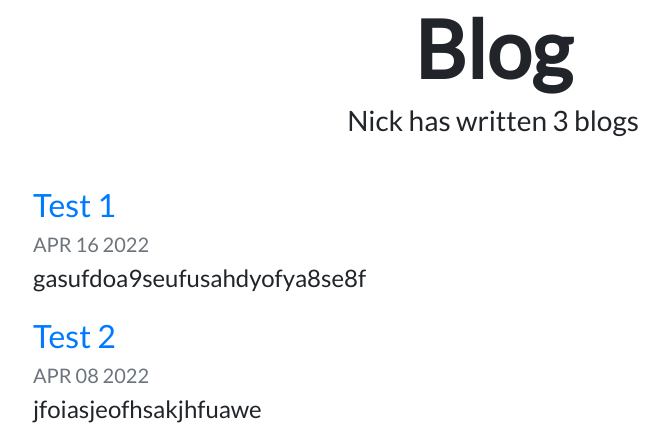
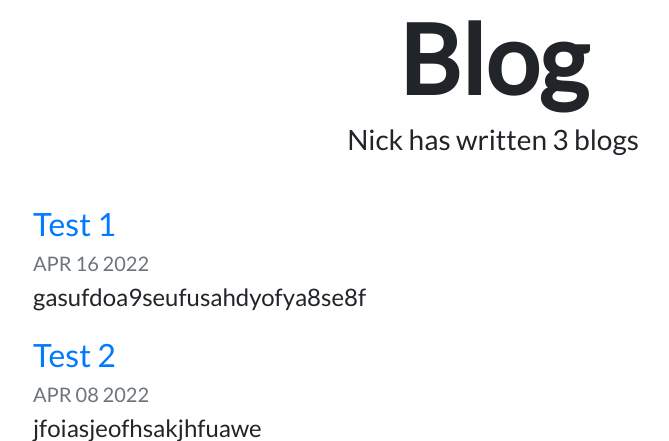
Before and after one commit to wangyex/Genshin-FanPage, a Django app: page /blog/ in a window 1280 px wide. Shown: the part 56-497 px from the top of the page, without its empty margins (147-816 px from the left). Run offline with Django 4.2, Linux system fonts and the light colour scheme; data comes from the database, SQL or seed files in the repository; some libraries are stand-ins or nearby versions.

Commit message:
Updated the title font size

```diff
--- a/portfolio/static/portfolio/custom.css
+++ b/portfolio/static/portfolio/custom.css
@@ -11,7 +11,7 @@ body {
 }
 
 #blogtitle {
-    font-size: 5rem;
+    font-size: 6rem;
 }
 
 @media (min-width: 992px) {
```
